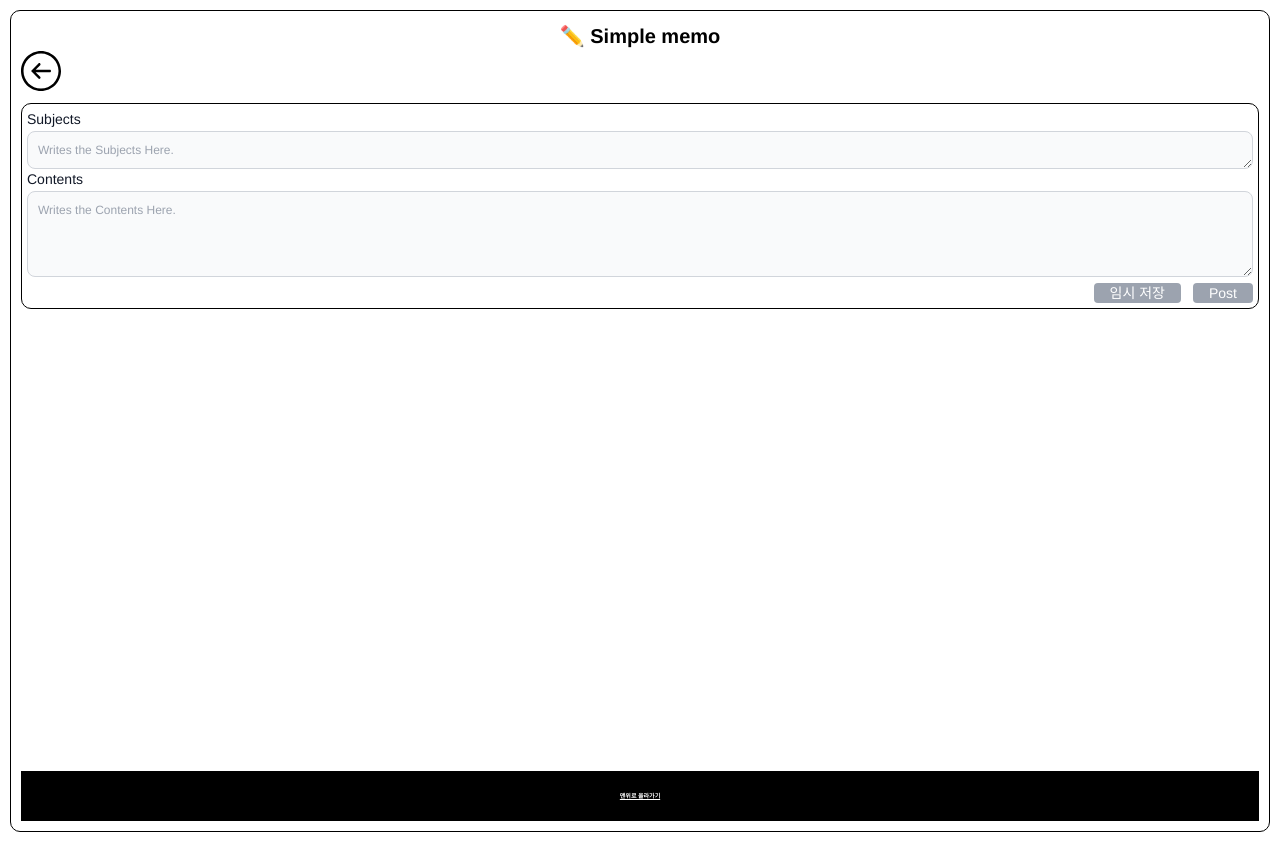
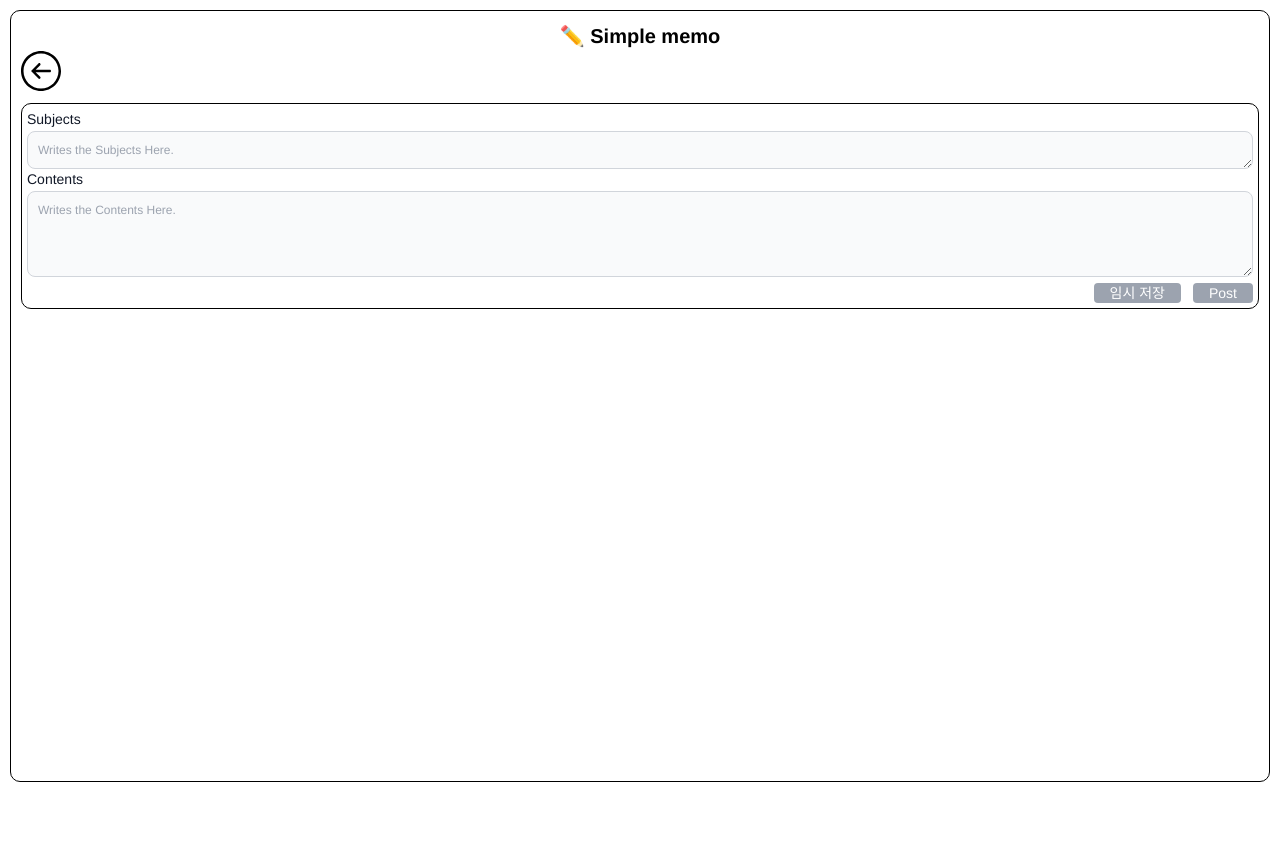
Before and after one commit to seungineer/PS-Reminder-toy-proj, a React (Create React App) app in the folder week-1/: page /write in a window 1280 px wide. After the commit the page ends 800 px from the top, so only its background shows below. Built offline with nearby package versions, Linux system fonts and the light colour scheme.

Commit message:
fix(post button): Post button 클릭 시 목록으로 즉시 이동(#12)

```diff
--- a/week-1/src/pages/WritePost.js
+++ b/week-1/src/pages/WritePost.js
@@ -52,8 +52,8 @@ const WritePost = () => {
             });
         idRef.current += 1;
 
-        // setTempdata({"subject": "", "content": ""});
-        // navigate("/Home");
+        setTempdata({"subject": "", "content": ""});
+        navigate("/Home");
     };
 
     const onSaveClick = () => {
--- a/week-1/src/shared/Layout.js
+++ b/week-1/src/shared/Layout.js
@@ -58,7 +58,7 @@ return (
         <div style={{ ...layoutStyles }}>
             {children}
         </div>
-        <Footer />
+        {/* <Footer /> */}
     </div>
 );
 }
```
